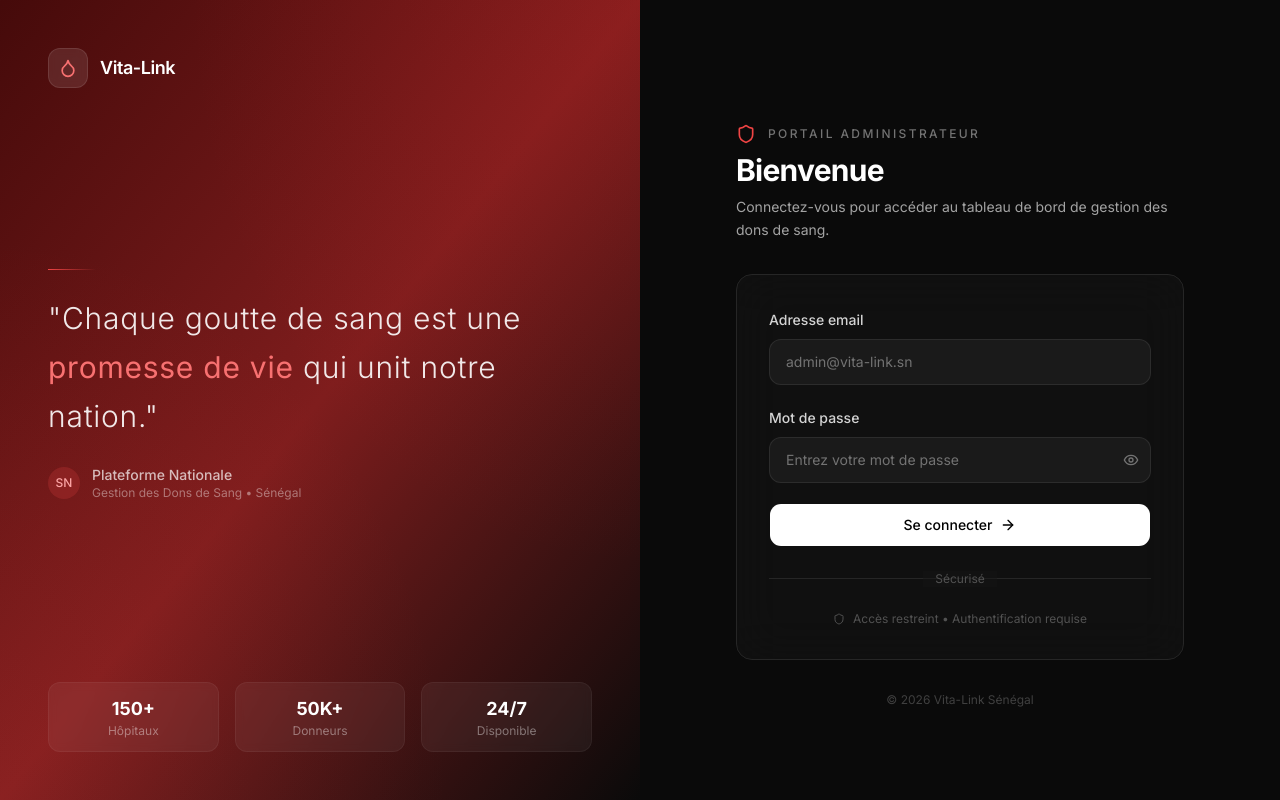
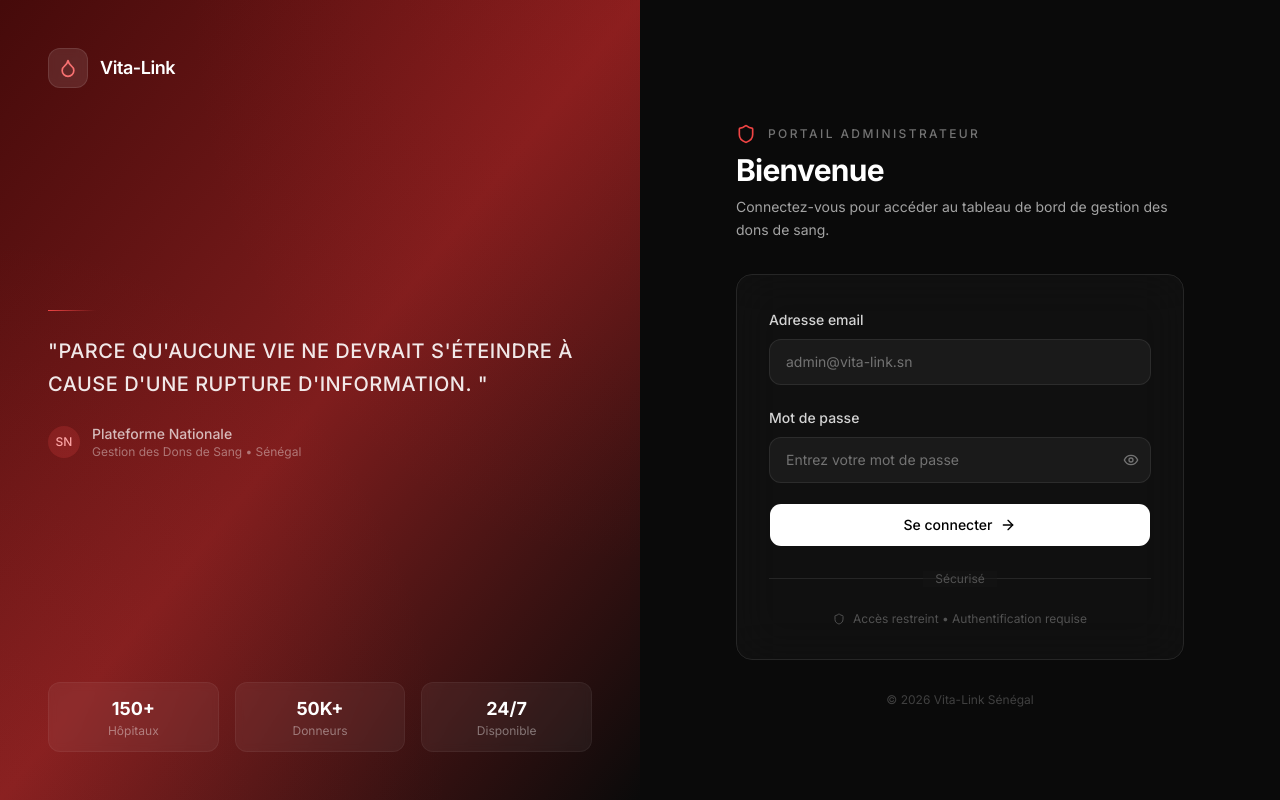
Before and after one commit to digitalmaith/vita-link-admin, a Next.js app: page /login in a window 1280 px wide. Built offline with nearby package versions, Linux system fonts and the light colour scheme.

Commit message:
texte de la page login

```diff
--- a/src/app/(auth)/login/page.tsx
+++ b/src/app/(auth)/login/page.tsx
@@ -72,8 +72,9 @@ export default function LoginPage() {
           {/* Citation */}
           <div className="space-y-6">
             <div className="w-12 h-px bg-gradient-to-r from-red-500 to-transparent"></div>
-            <blockquote className="text-3xl font-light text-white/90 leading-relaxed tracking-wide">
-              "Chaque goutte de sang est une <span className="text-red-400 font-normal">promesse de vie</span> qui unit notre nation."
+            <blockquote className="text-xl font-medium text-white/90 leading-relaxed tracking-wide">
+              "PARCE QU'AUCUNE VIE NE DEVRAIT S'ÉTEINDRE À CAUSE D'UNE RUPTURE D'INFORMATION.
+"
             </blockquote>
             <div className="flex items-center gap-3">
               <div className="w-8 h-8 rounded-full bg-red-500/20 flex items-center justify-center">
```
